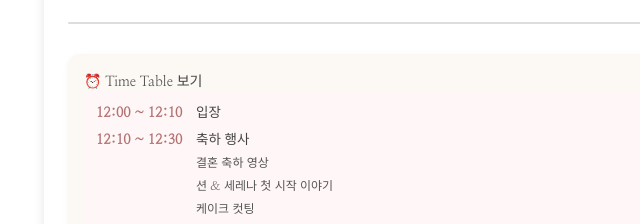
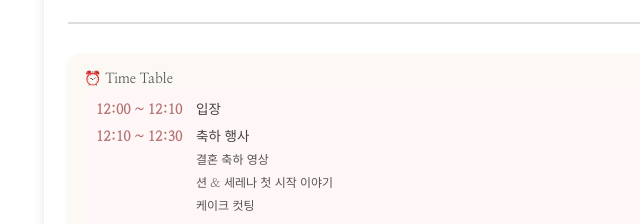
Before and after one commit to serandev/serena-invitation, a plain HTML site: page index.html in a window 1280 px wide. Shown: the part 822-1046 px from the top of the page, 272-912 px from the left. Drawn offline with Linux system fonts and the light colour scheme; a web font is replaced by a local one.

Commit message:
Update index.html Time Table 문구 수정

```diff
--- a/index.html
+++ b/index.html
@@ -246,7 +246,7 @@ details summary::-webkit-details-marker {
     </div>
     <div class="gray-bar"></div>
 <details open class="timetable-section">
-  <summary>⏰ Time Table 보기</summary>
+  <summary>⏰ Time Table</summary>
   <div class="timetable">
     <div class="entry">
         <span class="time">12:00 ~ 12:10</span>
```
